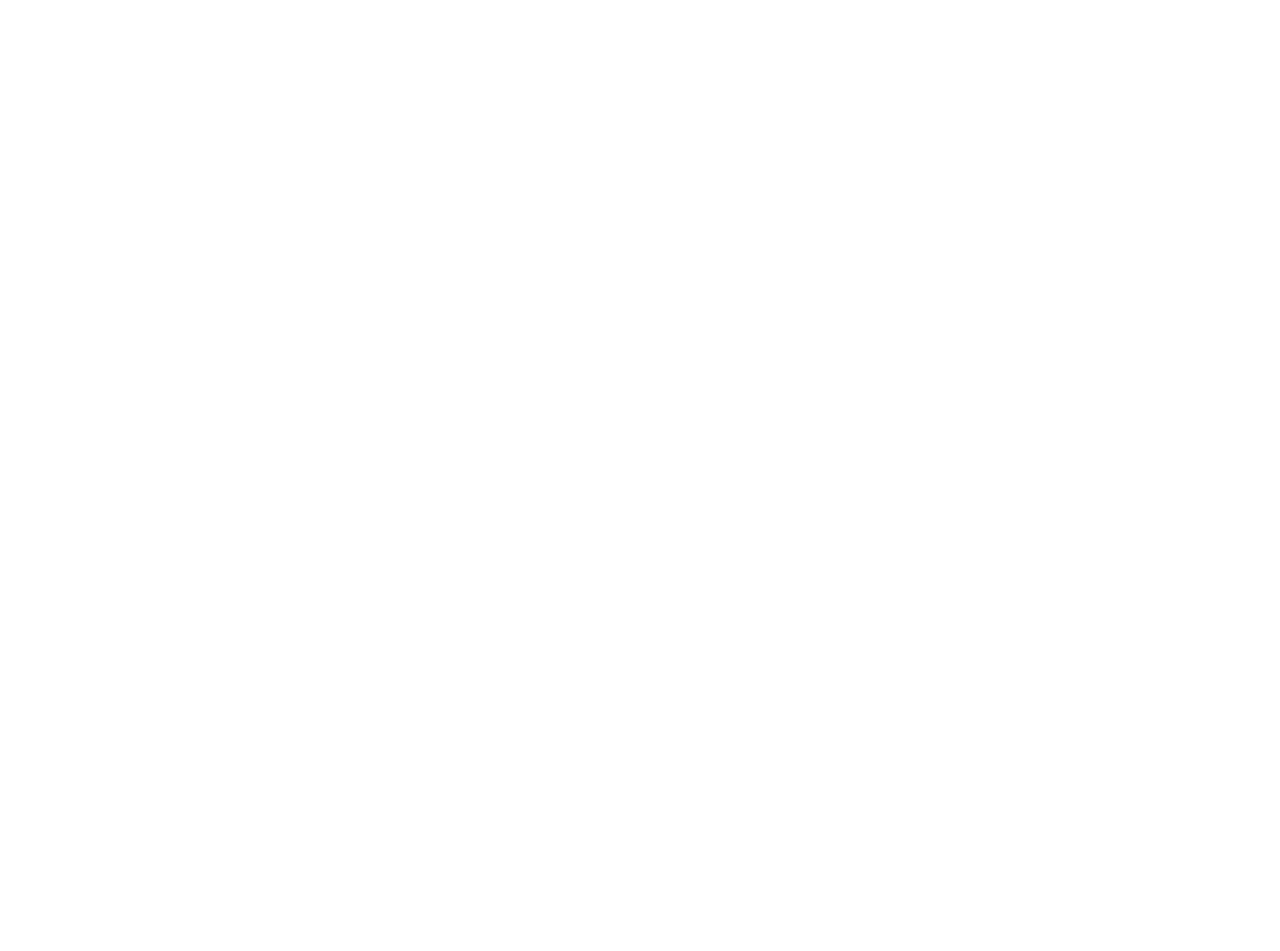
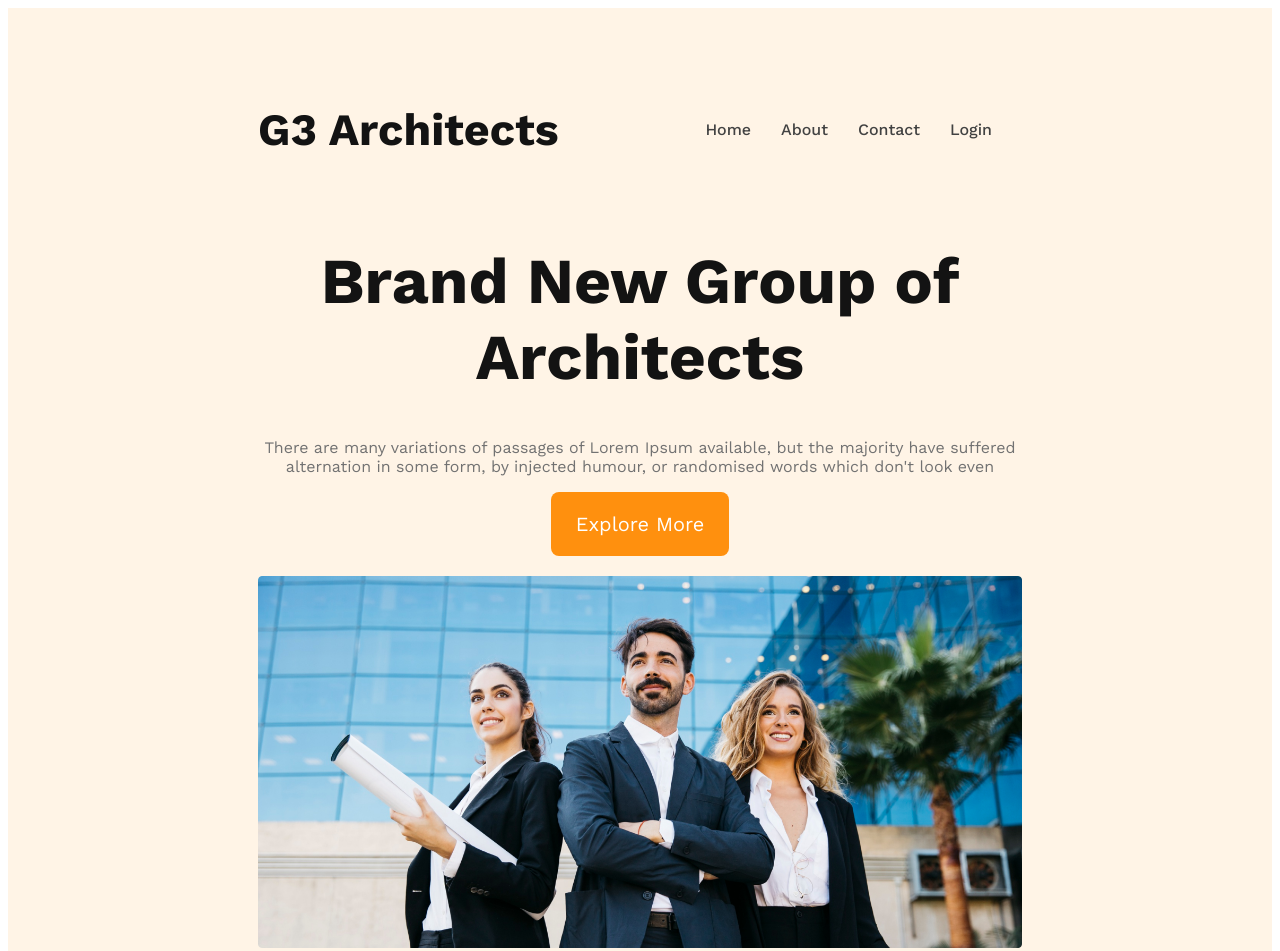
Before and after one commit to Anika-31/architect-website, a plain HTML site: page index.html in a window 1280 px wide. Shown: the top 951 px of the page. Before the commit the page ends 800 px from the top, so only its background shows below. Drawn offline with nearby package versions, Linux system fonts and the light colour scheme.

Commit message:
finished header part

```diff
--- a/index.html
+++ b/index.html
@@ -4,8 +4,36 @@
     <meta charset="UTF-8">
     <meta name="viewport" content="width=device-width, initial-scale=1.0">
     <title>Architect Website</title>
+    <link rel="stylesheet" href="styles/style.css">
+    <link rel="preconnect" href="https://fonts.googleapis.com">
+    <link rel="preconnect" href="https://fonts.gstatic.com" crossorigin>
+    <link href="https://fonts.googleapis.com/css2?family=Work+Sans:ital,wght@0,100..900;1,100..900&display=swap" rel="stylesheet">
 </head>
 <body>
+    <header>
+        <nav>
+            <h3 class="nav-title">G3 Architects</h3>
+            <ul>
+                <li><a href="">Home</a></li>
+                <li><a href="">About</a></li>
+                <li><a href="">Contact</a></li>
+                <li><a href="">Login</a></li>
+            </ul>
+        </nav>
+        <div class="banner">
+            <div class="banner-content">
+                <h1 class="banner-title">Brand New Group of Architects</h1>
+            <p class="banner-description">There are many variations of passages of Lorem Ipsum available, but the majority have suffered alternation in some form, by injected humour, or randomised words which don't look even</p>
+            <button class="btn-primary">Explore More</button>
+            </div>
+            <img src="images/banner.png">
+        </div>
+    </header>
+    <main>
 
+    </main>
+    <footer>
+
+    </footer>
 </body>
 </html>
--- /dev/null
+++ b/styles/style.css
@@ -0,0 +1,83 @@
+*{
+  font-family: "Work Sans", sans-serif;
+}
+
+.btn-primary{
+    border-radius: 8px;
+    background: #FF900E;
+    padding: 20px 25px;
+    color: #FFF;
+    font-size: 1.25rem;
+    cursor: pointer;
+    border: 0;
+}
+
+header{
+    background: rgba(255, 144, 14, 0.10);
+    padding: 50px 250px;
+}
+
+nav{
+    display: flex;
+    justify-content: space-between;
+    align-items: center;
+}
+.nav-title{
+    font-size: 2.8rem;
+    font-weight: 700;
+    color: #131313;
+}
+
+nav > ul{
+    display: flex;
+}
+
+nav li{
+    list-style: none;
+    margin-right: 30px;
+    font-weight: 500;
+    font-size:1rem ;
+}
+
+nav li a{
+    text-decoration: none;
+    color: #424242;
+}
+
+.banner-content{
+    max-width: 800px;
+    text-align: center;
+    margin: 0 auto;
+}
+
+.banner-title{
+    font-size: 4rem;
+    font-weight: 700;
+    color: #131313;
+}
+.banner-description{
+    color: #727272;
+}
+
+.banner img{
+    width: 100%;
+    margin-top: 20px;
+}
+
+@media screen and (max-width:576px) {
+    header{
+        padding: 20px;
+    }
+    nav{
+        flex-direction: column;
+    }
+}
+
+@media  screen and (min-width:576px) and (max-width:960px) {
+    header{
+        padding: 40px;
+    }
+    nav{
+        flex-direction: column;
+    }
+}
```
